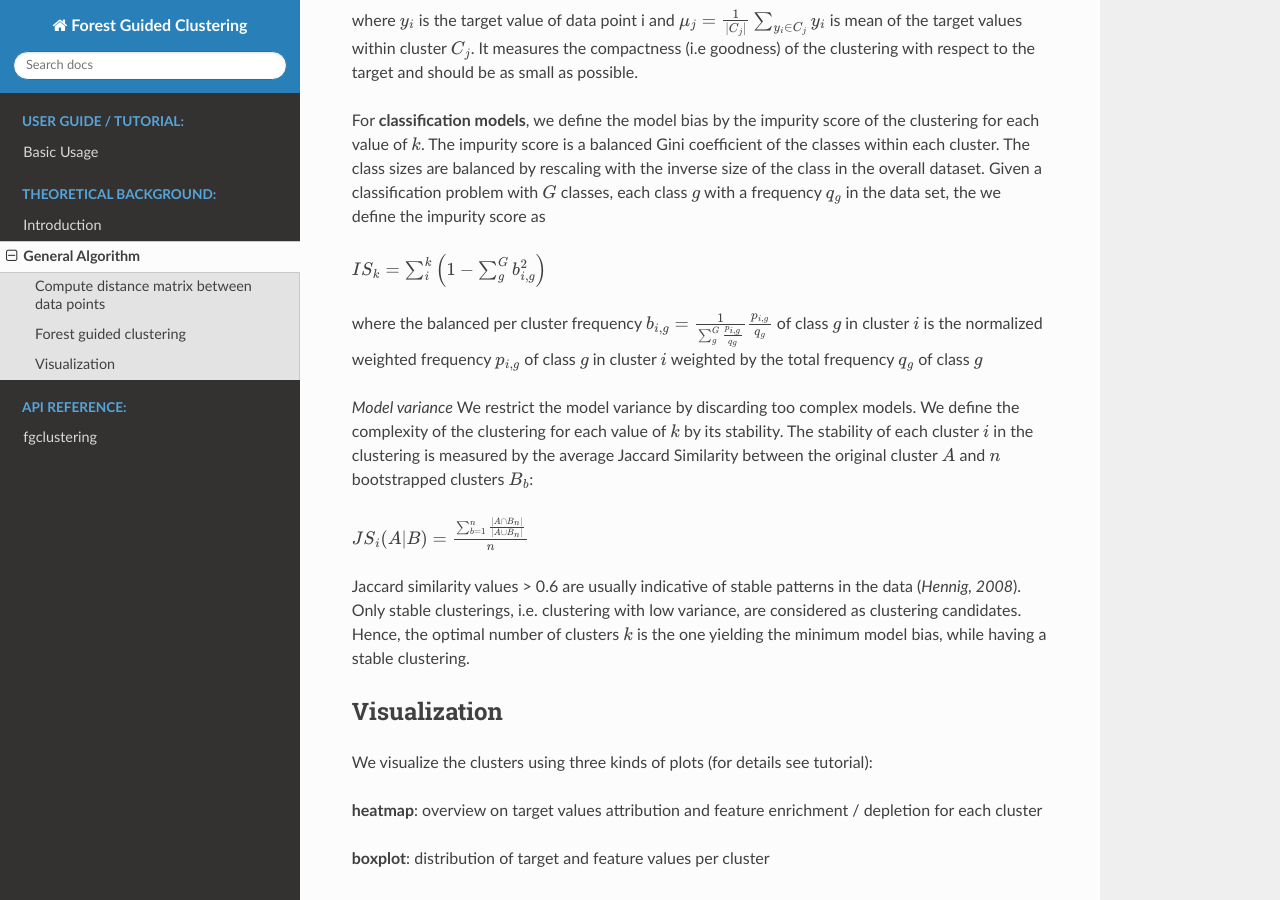
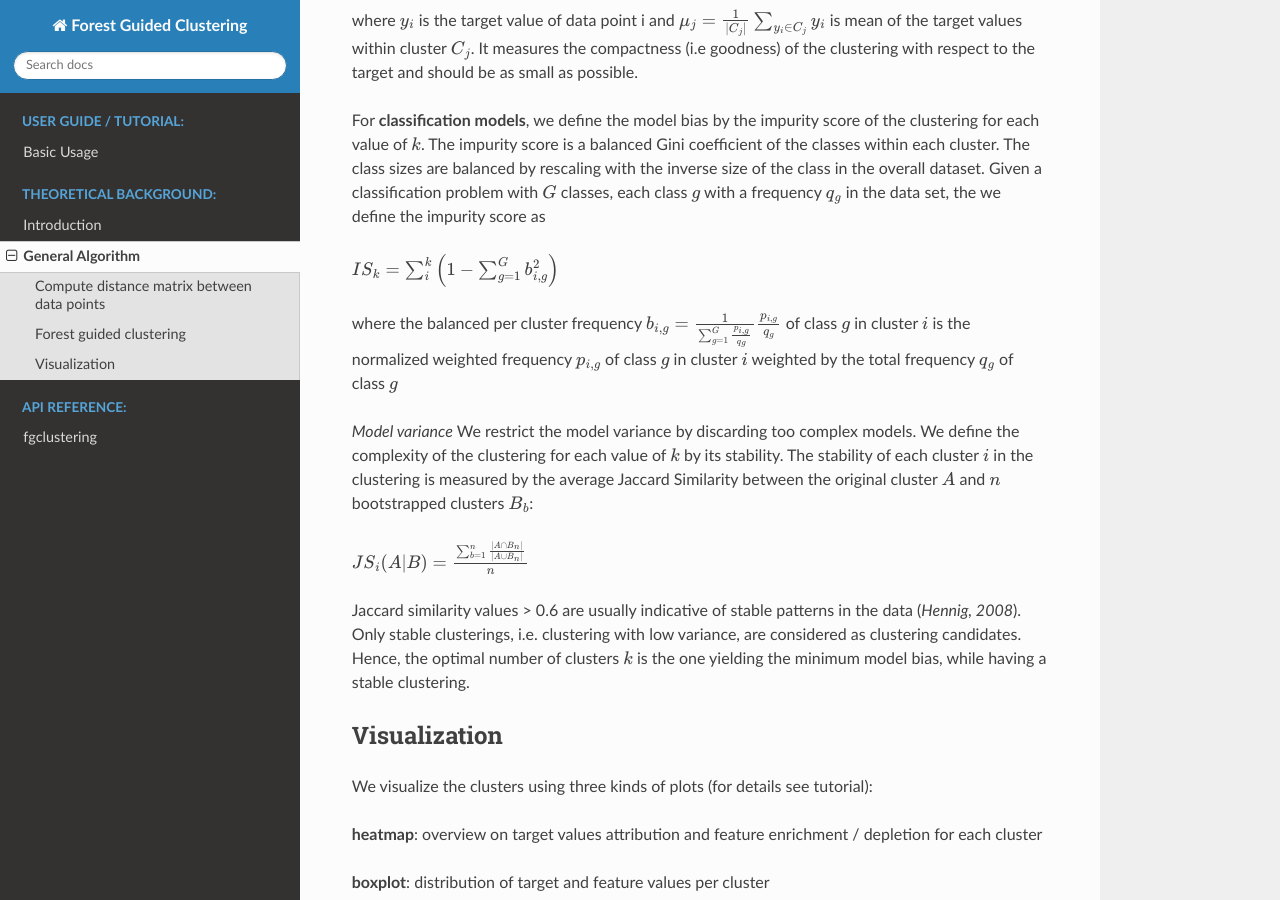
Before and after one commit to HelmholtzAI-Consultants-Munich/fg-clustering, a Sphinx documentation site: the page built from docs/source/general_algorithm.rst, in a window 1280 px wide and 900 px high, scrolled down 1049 px. Built offline with Sphinx 7.4.7 and the Read the Docs theme 2.0.0, drawn with Linux system fonts in a browser that asks for light colours; pages that are not in the unit, such as notebooks, are missing from menus.

Commit message:
Update general_algorithm.rst

```diff
--- a/docs/source/general_algorithm.rst
+++ b/docs/source/general_algorithm.rst
@@ -47,10 +47,10 @@
 Given a classification problem with :math:`G` classes, each class :math:`g` with a frequency :math:`q_g` in the data set,
 the we define the impurity score as
 
-:math:`IS_k = \sum_i^k \left( 1- \sum_g^G b^2_{i,g} \right)`
+:math:`IS_k = \sum_i^k \left( 1- \sum_{g=1}^G b^2_{i,g} \right)`
 
 where the balanced per cluster frequency
-:math:`b_{i,g} = \frac{1}{\sum_g^G \frac{p_{i,g}}{q_g}} \frac{p_{i,g}}{q_g}` of class :math:`g` in cluster :math:`i` is the normalized weighted frequency :math:`p_{i,g}` of class :math:`g` in cluster :math:`i` weighted by the total frequency :math:`q_g` of class :math:`g`
+:math:`b_{i,g} = \frac{1}{\sum_{g=1}^G \frac{p_{i,g}}{q_g}} \frac{p_{i,g}}{q_g}` of class :math:`g` in cluster :math:`i` is the normalized weighted frequency :math:`p_{i,g}` of class :math:`g` in cluster :math:`i` weighted by the total frequency :math:`q_g` of class :math:`g`
 
 
 
```
